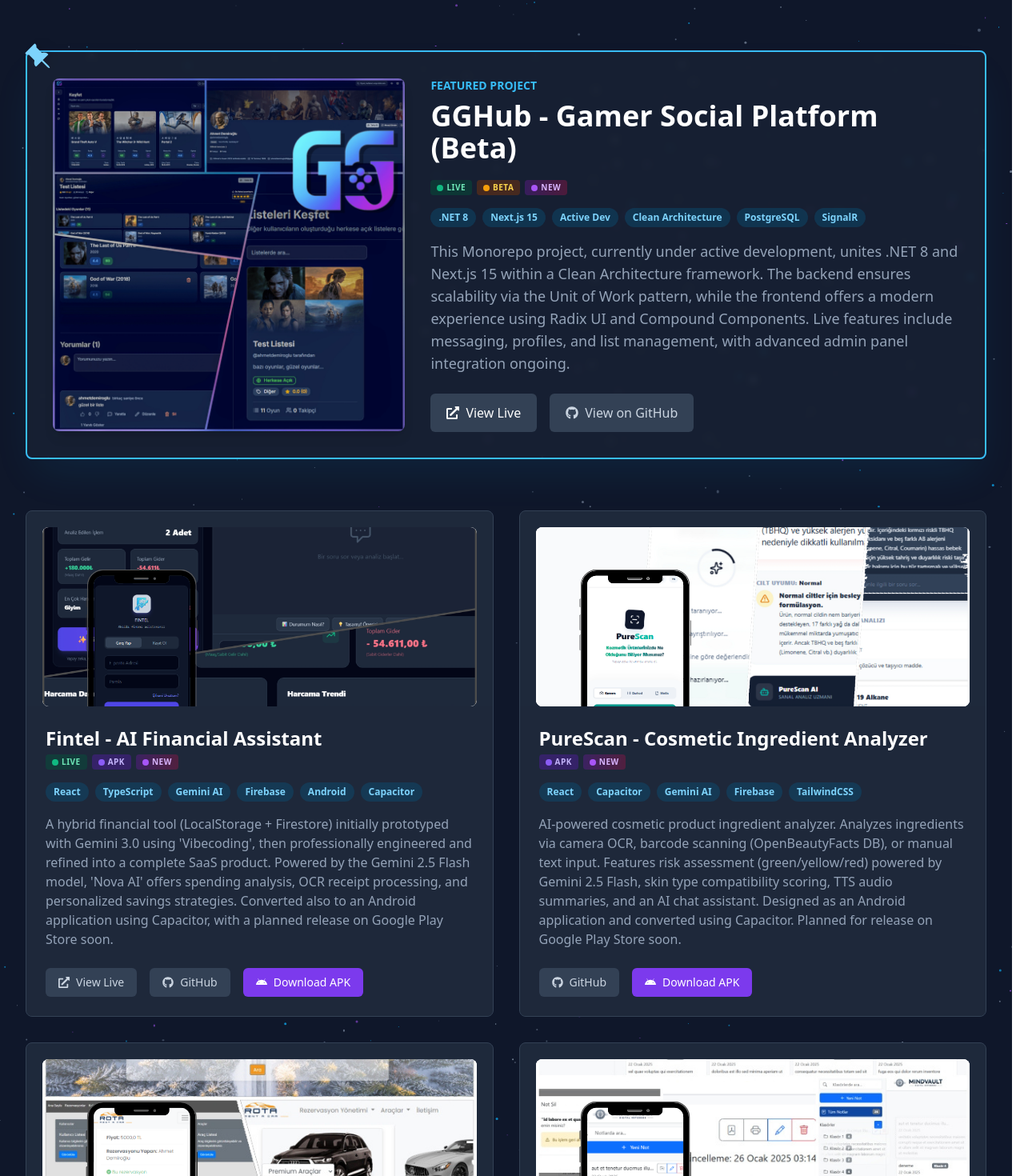
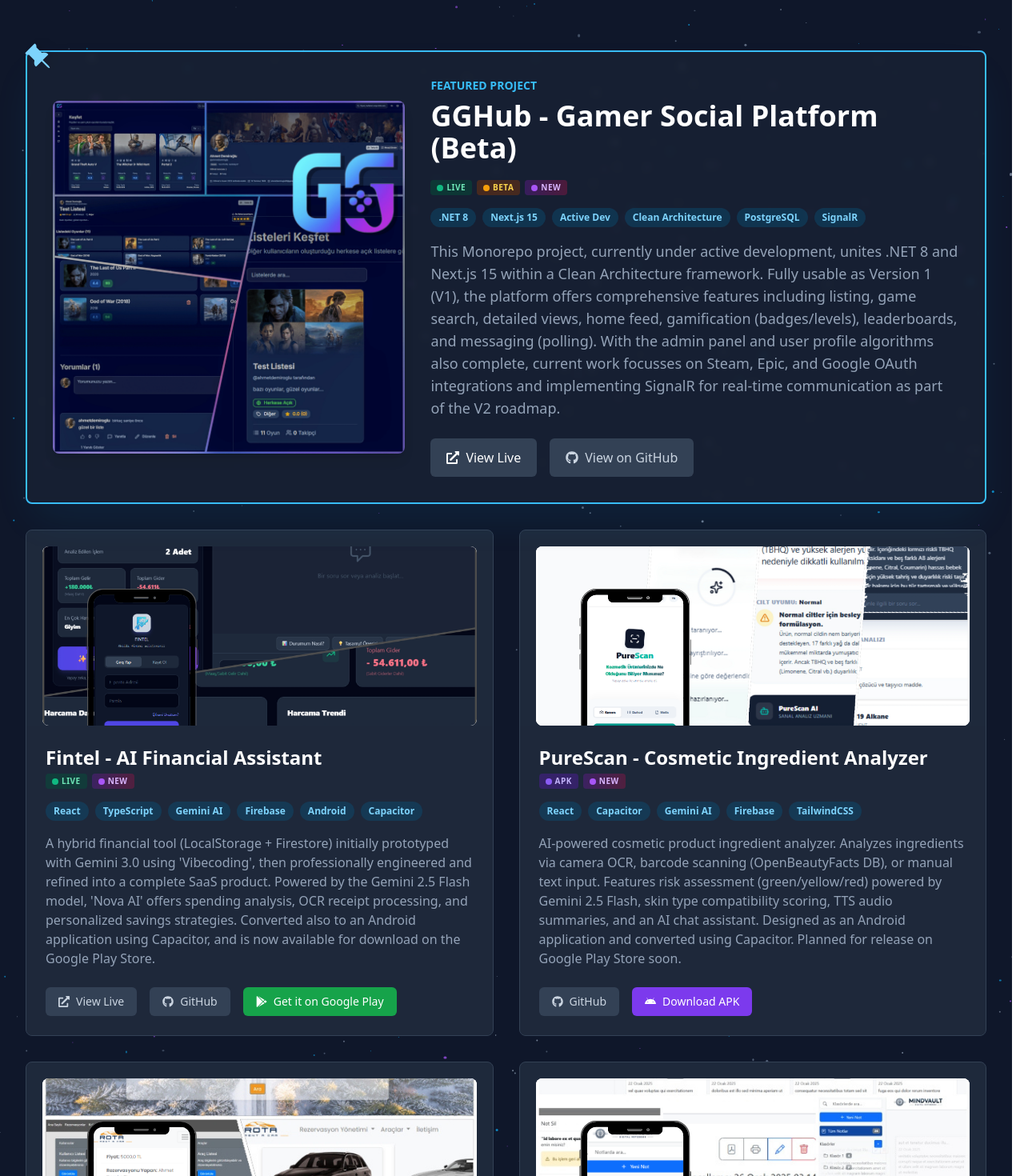
Before and after one commit to AhmetDemiroglu/portfolyo-v2, a React (Vite) app: page /projects in a window 1280 px wide. Shown: the part 221-1691 px from the top of the page at 80% size. Built offline with nearby package versions, Linux system fonts and the light colour scheme.

Commit message:
+ update

```diff
--- a/public/locales/de/translation.json
+++ b/public/locales/de/translation.json
@@ -140,12 +140,12 @@
             },
             "fintel": {
                 "title": "Fintel - KI Finanzassistent",
-                "description": "Ein hybrides Finanztool (LocalStorage + Firestore), das ursprünglich mit Gemini 3.0 und 'Vibecoding' prototypisiert und anschließend professionell zu einem vollwertigen SaaS-Produkt weiterentwickelt wurde. Angetrieben von Gemini 2.5 Flash bietet 'Nova AI' Ausgabenanalysen, OCR-Belegverarbeitung und personalisierte Sparstrategien. Mit Capacitor in eine Android-Anwendung konvertiert, mit geplanter Veröffentlichung im Google Play Store in Kürze.",
+                "description": "Ein hybrides Finanztool (LocalStorage + Firestore), das ursprünglich mit Gemini 3.0 und 'Vibecoding' prototypisiert und anschließend professionell zu einem vollwertigen SaaS-Produkt weiterentwickelt wurde. Angetrieben von Gemini 2.5 Flash bietet 'Nova AI' Ausgabenanalysen, OCR-Belegverarbeitung und personalisierte Sparstrategien. Mit Capacitor in eine Android-Anwendung konvertiert und ist jetzt im Google Play Store zum Download verfügbar.",
                 "tags": ["React", "TypeScript", "Gemini AI", "Firebase", "Android", "Capacitor"]
             },
             "gghub": {
                 "title": "GGHub - Gamer Sozialplattform (Beta)",
-                "description": "Dieses Monorepo-Projekt befindet sich in aktiver Entwicklung und vereint .NET 8 und Next.js 15 unter einer Clean Architecture. Das Backend gewährleistet Skalierbarkeit durch das Unit-of-Work-Muster, während das Frontend mit Radix UI und Compound Components ein modernes Erlebnis bietet. Messaging, Profile und Listenverwaltung sind live, die Integration des Admin-Panels läuft.",
+                "description": "Dieses Monorepo-Projekt befindet sich in aktiver Entwicklung und vereint .NET 8 und Next.js 15 unter einer Clean Architecture. Die Plattform ist als Version 1 (V1) vollständig nutzbar und bietet umfassende Funktionen wie Listen, Spielsuche, Detailansichten, Home-Feed, Gamification (Abzeichen/Level), Bestenlisten und Messaging (Polling). Nachdem auch das Admin-Panel und die Benutzerprofil-Algorithmen fertiggestellt sind, konzentriert sich die aktuelle Arbeit im Rahmen der V2-Roadmap auf Steam-, Epic- und Google-OAuth-Integrationen sowie die Implementierung von SignalR für Echtzeitkommunikation.",
                 "tags": [".NET 8", "Next.js 15", "Active Dev", "Clean Architecture", "PostgreSQL", "SignalR"]
             }
         }
--- a/public/locales/en/translation.json
+++ b/public/locales/en/translation.json
@@ -117,6 +117,7 @@
             "new": "New"
         },
         "download_apk_button": "Download APK",
+        "view_google_play_button": "Get it on Google Play",
         "projects": {
             "rent_a_car": {
                 "title": "Rent A Car Full-Stack Platform",
@@ -140,12 +141,12 @@
             },
             "fintel": {
                 "title": "Fintel - AI Financial Assistant",
-                "description": "A hybrid financial tool (LocalStorage + Firestore) initially prototyped with Gemini 3.0 using 'Vibecoding', then professionally engineered and refined into a complete SaaS product. Powered by the Gemini 2.5 Flash model, 'Nova AI' offers spending analysis, OCR receipt processing, and personalized savings strategies. Converted also to an Android application using Capacitor, with a planned release on Google Play Store soon.",
+                "description": "A hybrid financial tool (LocalStorage + Firestore) initially prototyped with Gemini 3.0 using 'Vibecoding', then professionally engineered and refined into a complete SaaS product. Powered by the Gemini 2.5 Flash model, 'Nova AI' offers spending analysis, OCR receipt processing, and personalized savings strategies. Converted also to an Android application using Capacitor, and is now available for download on the Google Play Store.",
                 "tags": ["React", "TypeScript", "Gemini AI", "Firebase", "Android", "Capacitor"]
             },
             "gghub": {
                 "title": "GGHub - Gamer Social Platform (Beta)",
-                "description": "This Monorepo project, currently under active development, unites .NET 8 and Next.js 15 within a Clean Architecture framework. The backend ensures scalability via the Unit of Work pattern, while the frontend offers a modern experience using Radix UI and Compound Components. Live features include messaging, profiles, and list management, with advanced admin panel integration ongoing.",
+                "description": "This Monorepo project, currently under active development, unites .NET 8 and Next.js 15 within a Clean Architecture framework. Fully usable as Version 1 (V1), the platform offers comprehensive features including listing, game search, detailed views, home feed, gamification (badges/levels), leaderboards, and messaging (polling). With the admin panel and user profile algorithms also complete, current work focusses on Steam, Epic, and Google OAuth integrations and implementing SignalR for real-time communication as part of the V2 roadmap.",
                 "tags": [".NET 8", "Next.js 15", "Active Dev", "Clean Architecture", "PostgreSQL", "SignalR"]
             }
         }
--- a/public/locales/es/translation.json
+++ b/public/locales/es/translation.json
@@ -117,6 +117,7 @@
             "new": "Nuevo"
         },
         "download_apk_button": "Descargar APK",
+        "view_google_play_button": "Descargar en Google Play",
         "projects": {
             "rent_a_car": {
                 "title": "Plataforma Full-Stack de Rent A Car",
@@ -140,12 +141,12 @@
             },
             "fintel": {
                 "title": "Fintel - Asistente Financiero con IA",
-                "description": "Una herramienta financiera híbrida (LocalStorage + Firestore) prototipada inicialmente con Gemini 3.0 y 'Vibecoding', luego refinada profesionalmente hasta convertirse en un producto SaaS completo. Impulsada por Gemini 2.5 Flash, 'Nova AI' ofrece análisis de gastos, procesamiento de recibos (OCR) y estrategias de ahorro personalizadas. Convertido a aplicación Android mediante Capacitor, con publicación planificada en Google Play Store próximamente.",
+                "description": "Una herramienta financiera híbrida (LocalStorage + Firestore) prototipada inicialmente con Gemini 3.0 y 'Vibecoding', luego refinada profesionalmente hasta convertirse en un producto SaaS completo. Impulsada por Gemini 2.5 Flash, 'Nova AI' ofrece análisis de gastos, procesamiento de recibos (OCR) y estrategias de ahorro personalizadas. Convertido a aplicación Android mediante Capacitor, y ahora está disponible para su descarga en Google Play Store.",
                 "tags": ["React", "TypeScript", "Gemini AI", "Firebase", "Android", "Capacitor"]
             },
             "gghub": {
                 "title": "GGHub - Plataforma Social para Gamers (Beta)",
-                "description": "Este proyecto Monorepo, en desarrollo activo, une .NET 8 y Next.js 15 bajo un marco de Clean Architecture. El backend asegura escalabilidad mediante el patrón Unit of Work, mientras que el frontend ofrece una experiencia moderna usando Radix UI y Componentes Compuestos. Funciones como mensajería, perfiles y gestión de listas están activas, con la integración del panel de administración en curso.",
+                "description": "Este proyecto Monorepo, en desarrollo activo, une .NET 8 y Next.js 15 bajo un marco de Clean Architecture. Totalmente utilizable como Versión 1 (V1), la plataforma ofrece características completas que incluyen listados, búsqueda de juegos, vistas detalladas, feed de inicio, gamificación (insignias/niveles), tablas de clasificación y mensajería (polling). Con el panel de administración y los algoritmos de perfil de usuario también completados, el trabajo actual se centra en las integraciones OAuth de Steam, Epic y Google y en la implementación de SignalR para la comunicación en tiempo real como parte de la hoja de ruta de la V2.",
                 "tags": [".NET 8", "Next.js 15", "Active Dev", "Clean Architecture", "PostgreSQL", "SignalR"]
             }
         }
--- a/public/locales/tr/translation.json
+++ b/public/locales/tr/translation.json
@@ -118,6 +118,7 @@
             "new": "Yeni"
         },
         "download_apk_button": "APK İndir",
+        "view_google_play_button": "Google Play'den İndir",
         "projects": {
             "rent_a_car": {
                 "title": "Rent A Car Full-Stack Platform",
@@ -141,13 +142,13 @@
             },
             "fintel": {
                 "title": "Fintel - AI Finansal Asistan",
-                "description": "Gemini 3.0 ve 'Vibecoding' yaklaşımıyla iskeleti oluşturulan, ardından kapsamlı mimari geliştirmelerle profesyonel bir SaaS ürününe dönüştürülen hibrit (LocalStorage + Firestore) finans aracı. Gücünü Gemini 2.5 Flash modelinden alan 'Nova AI' entegrasyonu ile harcama analizi, PDF/Fiş işleme (OCR) ve akıllı tasarruf stratejileri sunar. Capacitor ile Android uygulamasına da dönüştürülmüş olup, yakın zamanda Google Play Store'da yayınlanması planlanmaktadır.",
+                "description": "Gemini 3.0 ve 'Vibecoding' yaklaşımıyla iskeleti oluşturulan, ardından kapsamlı mimari geliştirmelerle profesyonel bir SaaS ürününe dönüştürülen hibrit (LocalStorage + Firestore) finans aracı. Gücünü Gemini 2.5 Flash modelinden alan 'Nova AI' entegrasyonu ile harcama analizi, PDF/Fiş işleme (OCR) ve akıllı tasarruf stratejileri sunar. Capacitor ile Android uygulamasına dönüştürülmüştür ve şu anda Google Play Store üzerinden indirilebilir.",
                 "tags": ["React", "TypeScript", "Gemini AI", "Firebase", "Android", "Capacitor"]
             },
             "gghub": {
                 "title": "GGHub - Oyuncu Sosyal Platformu (Beta)",
-                "description": "Aktif geliştirme sürecindeki bu Monorepo projesi, .NET 8 ve Next.js 15 teknolojilerini Clean Architecture çatısı altında buluşturuyor. Backend tarafı Unit of Work deseniyle ölçeklenebilirken, arayüz Radix UI ve Compound Components ile modern bir deneyim sunuyor. Mesajlaşma, profil ve liste yönetiminin canlı olduğu sistemde, gelişmiş admin paneli entegrasyonu sürmektedir.",
-                "tags": [".NET 8", "Next.js 15", "Active Dev", "Clean Architecture", "PostgreSQL"]
+                "description": "Aktif geliştirme sürecindeki bu Monorepo projesi, .NET 8 ve Next.js 15 teknolojilerini Clean Architecture çatısı altında buluşturuyor. Versiyon 1 (V1) olarak tamamen kullanılabilir durumda olan platform; listeleme, oyun arama, detaylı inceleme, ana sayfa akışı, gamification (rozet/seviye), leaderboard ve mesajlaşma (polling) gibi özellikleri eksiksiz sunmaktadır. Admin paneli ve kullanıcı profil algoritmalarının da tamamlandığı sistemde, şu an V2 çalışmaları kapsamında Steam, Epic ve Google OAuth entegrasyonları ile gerçek zamanlı iletişim için SignalR altyapısı üzerine çalışılmaktadır.",
+                "tags": [".NET 8", "Next.js 15", "Active Dev", "Clean Architecture", "PostgreSQL", "SignalR"]
             }
         }
     },
--- a/src/data/projects.ts
+++ b/src/data/projects.ts
@@ -4,6 +4,7 @@
     liveLink: string | null;
     githubLink: string;
     apkLink?: string | null;
+    googlePlayLink?: string | null;
     badges?: ("live" | "beta" | "apk" | "new")[];
     pinned: boolean;
 }
@@ -22,8 +23,8 @@
         image: "fintel-placeholder.svg",
         liveLink: "https://expense-tracker-v2-f5a0b.web.app/",
         githubLink: "https://github.com/AhmetDemiroglu/expense-tracker-v2",
-        apkLink: "/fintel.apk",
-        badges: ["live", "apk", "new"],
+        googlePlayLink: "https://play.google.com/store/apps/details?id=com.fintel.app",
+        badges: ["live", "new"],
         pinned: false,
     },
     {
--- a/src/routes/projects.tsx
+++ b/src/routes/projects.tsx
@@ -1,6 +1,6 @@
 import { createFileRoute } from "@tanstack/react-router";
 import { motion } from "framer-motion";
-import { FaGithub, FaExternalLinkAlt, FaAndroid } from "react-icons/fa";
+import { FaGithub, FaExternalLinkAlt, FaAndroid, FaGooglePlay } from "react-icons/fa";
 import { BsPinAngleFill } from "react-icons/bs";
 import { projectsData, type ProjectBase } from "../data/projects";
 import { AnimatedGridBackground } from "../components/GridBackground";
@@ -58,7 +58,7 @@
 
                 {pinnedProject && <PinnedProjectCard project={pinnedProject} t={t} />}
 
-                <motion.div className="mt-16 grid grid-cols-1 md:grid-cols-2 gap-8" variants={containerVariants} initial="hidden" animate="visible">
+                <motion.div className="mt-8 grid grid-cols-1 md:grid-cols-2 gap-8" variants={containerVariants} initial="hidden" animate="visible">
                     {otherProjects.map((project) => (
                         <ProjectCard key={project.id} project={project} t={t} />
                     ))}
@@ -133,6 +133,16 @@
                             className="inline-flex items-center gap-2 px-4 py-2 text-sm font-medium text-white bg-violet-600 rounded-md hover:bg-violet-700 transition"
                         >
                             <FaAndroid /> {t("projects_page.download_apk_button")}
+                        </a>
+                    )}
+                    {project.googlePlayLink && (
+                        <a
+                            href={project.googlePlayLink}
+                            target="_blank"
+                            rel="noopener noreferrer"
+                            className="inline-flex items-center gap-2 px-4 py-2 text-sm font-medium text-white bg-green-600 rounded-md hover:bg-green-700 transition"
+                        >
+                            <FaGooglePlay /> {t("projects_page.view_google_play_button")}
                         </a>
                     )}
                 </div>
```
Also changed, not shown: 1 other file (tests, documents, lock files or other folders).
